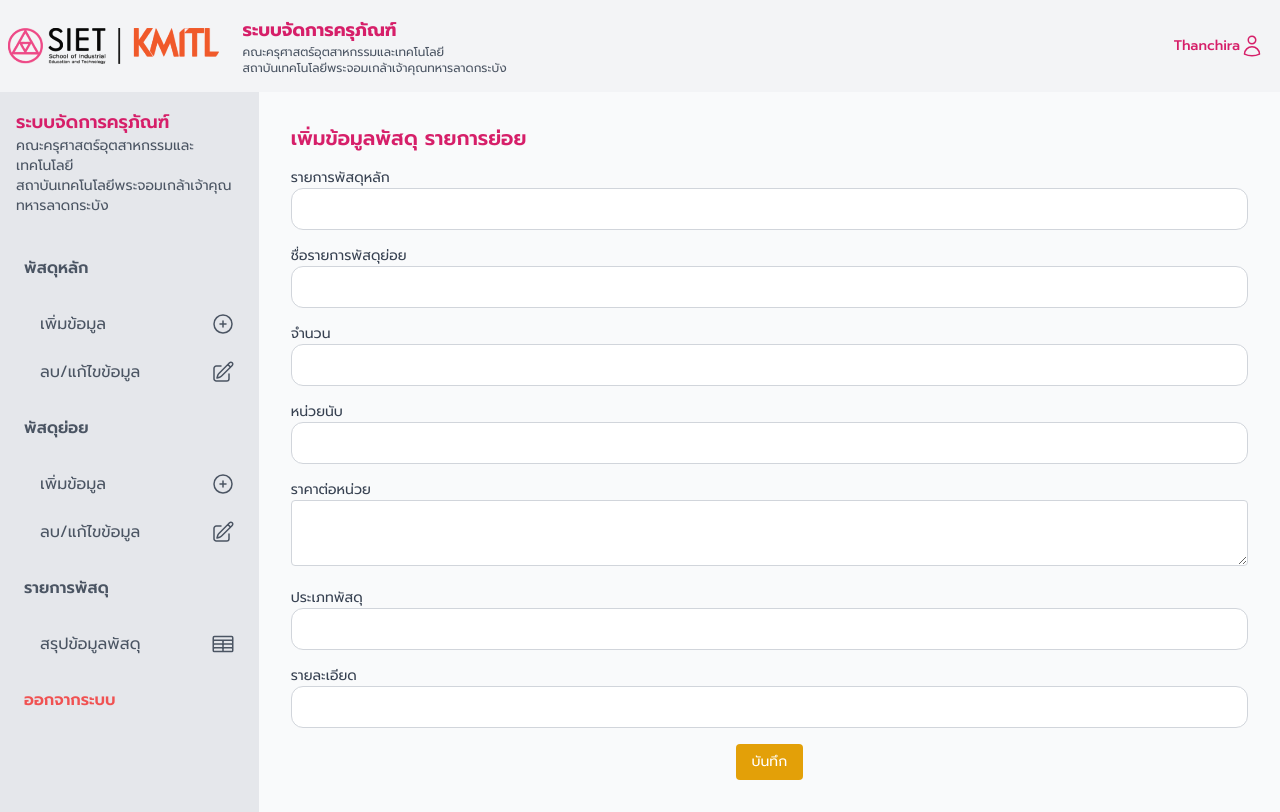
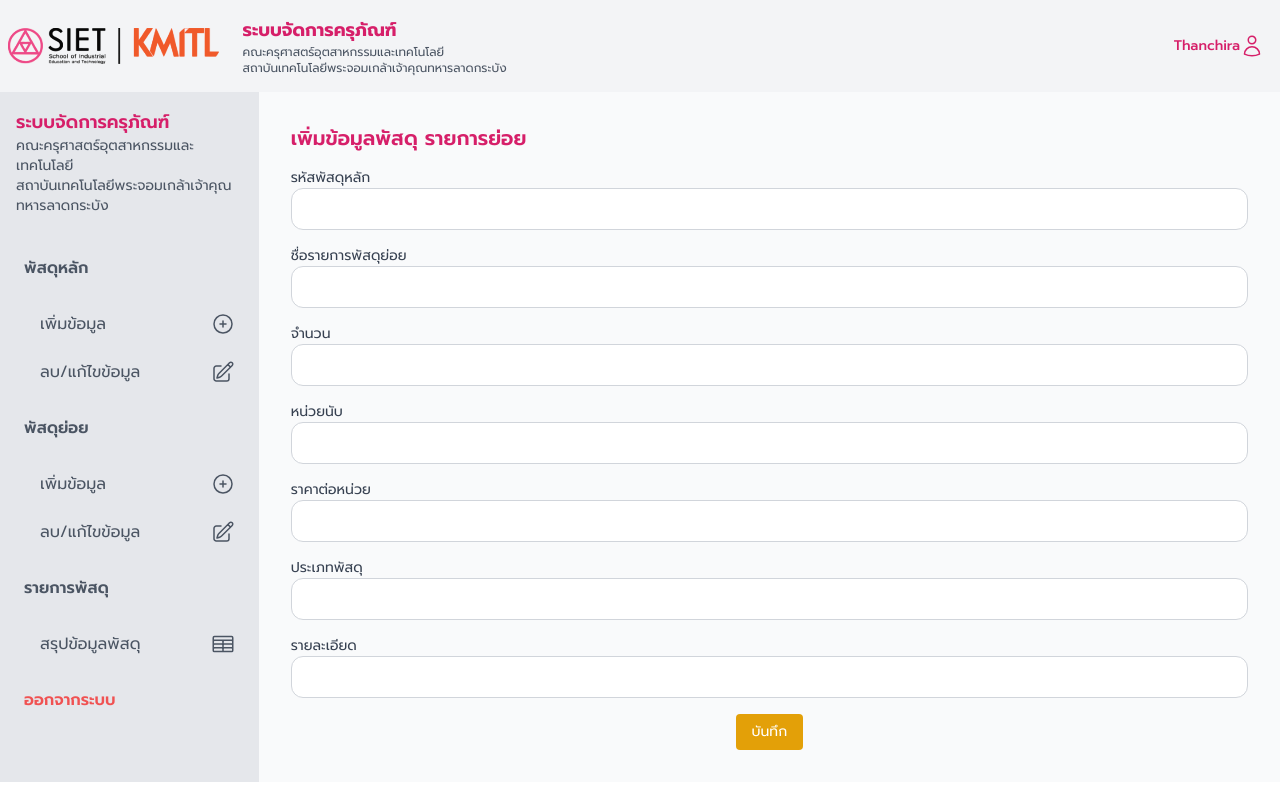
Before and after one commit to CreamCheese99/Vite-ReactJs-NodeJs, a React (Vite) app in the folder client_reactTailwind/: page /Insert2 in a window 1280 px wide. Built offline with nearby package versions, Linux system fonts and the light colour scheme.

Commit message:
Insert2  client ไม่ส่งไปเก็บ ยเ

```diff
--- a/client_reactTailwind/src/App.jsx
+++ b/client_reactTailwind/src/App.jsx
@@ -19,6 +19,19 @@ const App = () => {
       console.error('Error inserting data:', error);
     }
   };
+
+  const handleSubmit2 = async (data) => {
+    try {
+      const response = await Axios.post('http://localhost:5000/api/subassets', data);
+      console.log('Data inserted:', response.data);
+    } catch (error) {
+      console.error('Error inserting data:', error);
+    }
+  };
+
+
+
+
 
   const [loading, setLoading] = useState(false);
   const [responseMessage, setResponseMessage] = useState('');
@@ -58,7 +71,7 @@ const App = () => {
     <Routes>
       <Route path="/" element={<Login />} />
       <Route path="/insert" element={<Insert onSubmit={handleSubmit} />} />
-      <Route path="/insert2" element={<Insert2 />} />
+      <Route path="/insert2" element={<Insert2 onSubmit={handleSubmit2} />} />
 
       <Route path="/editdelete2" element={<EditDelete2 />} />
       <Route path="/assetsummary" element={<AssetSummary />} />
--- a/client_reactTailwind/src/components/FormInsert2.jsx
+++ b/client_reactTailwind/src/components/FormInsert2.jsx
@@ -3,59 +3,28 @@ import React,{useState} from 'react';
 import renderInput from './RenderInput';
 import renderTextArea from './RenderTextArea';
 
-function FormInsert2({ onSubmit }) {
+function FormInsert2({ formData, onChange, onSubmit }) {
 
-  const [formData,setFormData]=useState({
-    main_asset_id:'',
-    sub_asset_name:'',
-    quantity:'',
-    unit:'',
-    unit_price:'',
-    sub_asset_type:'',
-    sub_asset_description:'',
-
-
-  });
-
-  const handleChange=(event)=>{
-    setFormData({
-      ...formData,
-      [event.target.name]:event.target.value,
-    });
+  const handleSubmit2 = (event) => {
+    event.preventDefault(); // Prevent default behavior
+    onSubmit(event); // Call onSubmit with the event
   };
 
 
   return (
     <div className="text-sm font-prompt md:container text-sm  md:mx-auto w-1/2 p-8 text-left">
       <h2 className="text-xl font-semibold text-pink-600 mb-4">เพิ่มข้อมูลพัสดุ รายการย่อย</h2>
-      <form onSubmit={onSubmit}>
-        {//renderInput('รายการพัสดุหลัก', 'main_item_name')
-        }
 
-        {/* <div className="md:container md:mx-auto w-1/2 p-8 text-left">
-          <button type="button" className="bg-gray-400 text-white px-4 py-2 rounded">ค้นหา</button>
-        </div>
-        <label>
-        ชื่อ:
-        <input type="text" name="main_item_name" value={formData.main_item_name} onChange={handleChange} />
-        </label>
-         */}
+      <form onSubmit={ handleSubmit2}>
 
-        {renderInput('รายการพัสดุหลัก', 'main_asset_id')}
-        {renderInput('ชื่อรายการพัสดุย่อย', 'sub_asset_name')}
-        {renderInput('จำนวน', 'quantity', 'number')}
-        {renderInput('หน่วยนับ', 'unit')}
-        {renderTextArea('ราคาต่อหน่วย', 'unit_price')}
-        {renderInput('ประเภทพัสดุ', 'sub_asset_type')}
-        {renderInput('รายละเอียด', 'sub_asset_description')}
+        {renderInput('รหัสพัสดุหลัก', 'main_asset_id', 'text',onChange)}
+        {renderInput('ชื่อรายการพัสดุย่อย', 'sub_asset_name','text',onChange)}
+        {renderInput('จำนวน', 'quantity', 'number',onChange)}
+        {renderInput('หน่วยนับ', 'unit','text',onChange)}
+        {renderInput('ราคาต่อหน่วย', 'unit_price','number',onChange)}
+        {renderInput('ประเภทพัสดุ', 'sub_asset_type','text',onChange)}
+        {renderInput('รายละเอียด', 'sub_asset_description','text',onChange)}
 
-        {/* หากต้องการสามารถยกเลิกการใส่ภาพได้ */}
-        {/*
-        <div className="mb-4">
-          <label className="block text-gray-700">ใส่ภาพ</label>
-          <input type="file" className="border border-gray-300 p-2 rounded" />
-        </div>
-        */}
 
         <div className="container mx-auto flex justify-center items-center space-x-4">
           {/* สามารถ uncomment หากต้องการปุ่มยกเลิก */}
@@ -67,4 +36,5 @@ function FormInsert2({ onSubmit }) {
   );
 }
 
+
 export default FormInsert2;
--- a/client_reactTailwind/src/pages/Insert2.jsx
+++ b/client_reactTailwind/src/pages/Insert2.jsx
@@ -1,41 +1,66 @@
-import React,{useState} from 'react';
+import React, { useState } from 'react';
 import axios from 'axios';
 import Sidebar from '../components/Sidebar';
 import FormInsert2 from '../components/FormInsert2';
 import Header from '../components/Header';
 
-//function Insert({ onInsertData }) {
-const Insert2=()=>{
-const [formData,setFormData]=useState({
+const Insert2 = () => {
+  const [formData, setFormData] = useState({
+      main_asset_id: '',
+      sub_asset_name: '',
+      quantity: '',
+      unit: '',
+      unit_price: '',
+      sub_asset_type: '',
+      sub_asset_description: '',
+  });
+
+  const [errorMessage, setErrorMessage] = useState(''); // State for error messages
+
+  const handleChange = (e) => {
+    const { name, value } = e.target;
+    setFormData((prevState) => ({
+      ...prevState,
+      [name]: value,
+    }));
+    console.log(formData); // Log updated formData
+  };
+
+  const handleSubmit2 = async (event) => {
+    event.preventDefault();
+    try {
+        const response = await fetch('http://localhost:5000/api/subassets', {
+            method: 'POST',
+            headers: {
+                'Content-Type': 'application/json',
+            },
+            body: JSON.stringify(formData), // ตรวจสอบให้แน่ใจว่า formData มีค่าที่ไม่ซ้ำกัน
+        });
+
+        if (!response.ok) {
+            const errorData = await response.json();
+            throw new Error(errorData.message || 'เกิดข้อผิดพลาดบางอย่าง');
+        }
+
+        const data = await response.json();
+        console.log('ข้อมูลถูกส่งเรียบร้อยแล้ว:', data);
+    } catch (error) {
+        console.error('ข้อผิดพลาดในการส่งข้อมูล:', error);
+    }
+};
 
 
-      main_asset_id:'',
-      sub_asset_name:'',
-      quantity:'',
-      unit:'',
-      unit_price:'',
-      sub_asset_type:'',
-      sub_asset_description:'',
-
-  });
-  const handleSubmit = (event) => {
-    event.preventDefault();
- axios.post('http://localhost:5000/api/assets', formData)
- .then(response => {
-   console.log('ข้อมูลถูกส่งสำเร็จ:', response.data);
-   // ทำอะไรบางอย่างหลังจากส่งข้อมูลสำเร็จ เช่น แสดง alert หรือ redirect ไปหน้าอื่น
- })
- .catch(error => {
-   console.error('เกิดข้อผิดพลาดในการส่งข้อมูล:', error);
-   // แสดงข้อความแจ้งเตือนเมื่อเกิดข้อผิดพลาด
- });
-};
   return (
     <div className="bg-gray-50 text-gray-600">
       <Header />
       <div className="flex">
         <Sidebar />
-        <FormInsert2 onSubmit={handleSubmit} /> {/* ส่งฟังก์ชัน handleSubmit ไปที่ Form */}
+        <FormInsert2
+          formData={formData}
+          onChange={handleChange}
+          onSubmit={handleSubmit2}
+          errorMessage={errorMessage} // ส่งข้อความข้อผิดพลาดไปยัง FormInsert2
+        />
       </div>
     </div>
   );
```
Also changed, not shown: client_reactTailwind/src/components/RenderInput.jsx (line endings or trailing spaces), 1 other file (tests, documents, lock files or other folders).
